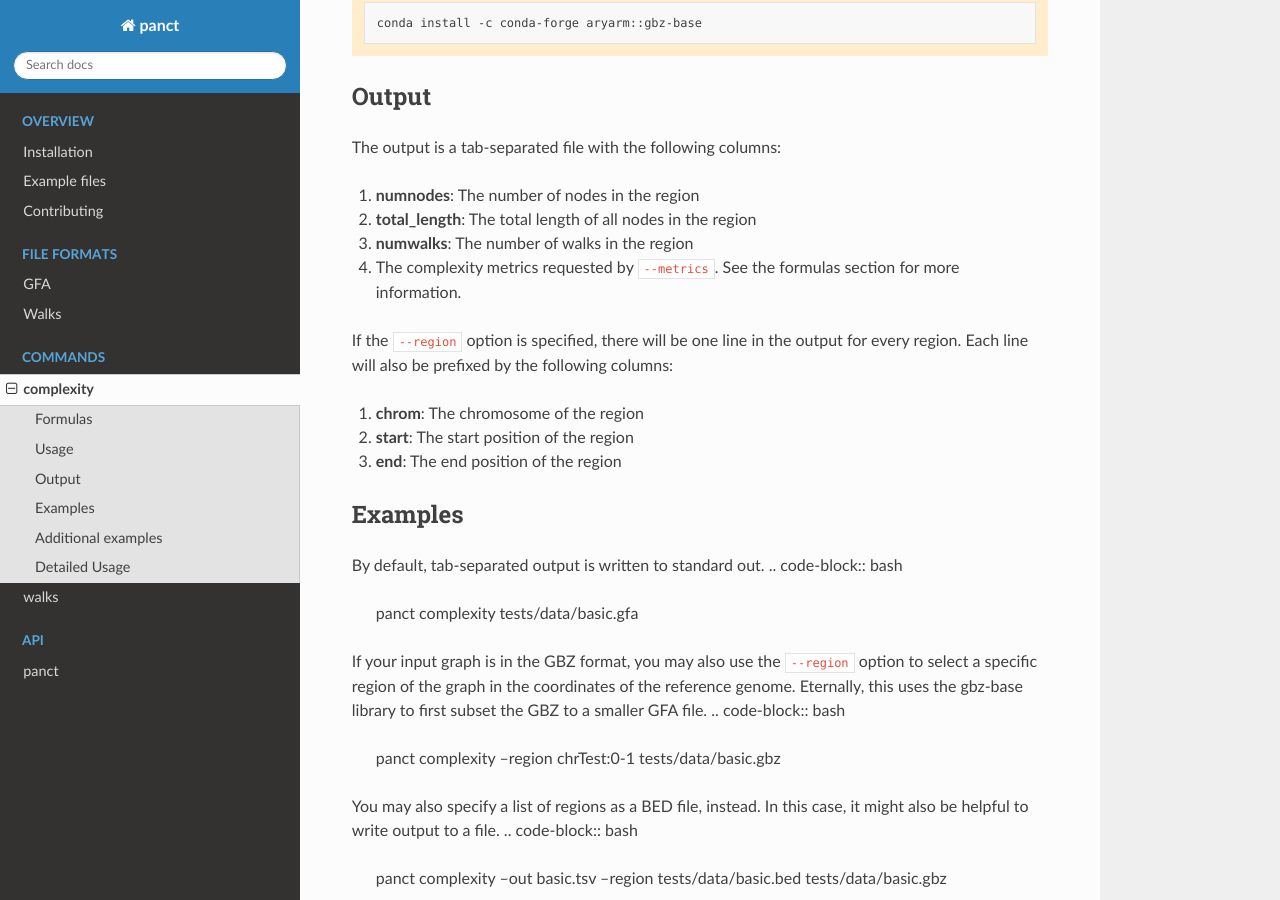
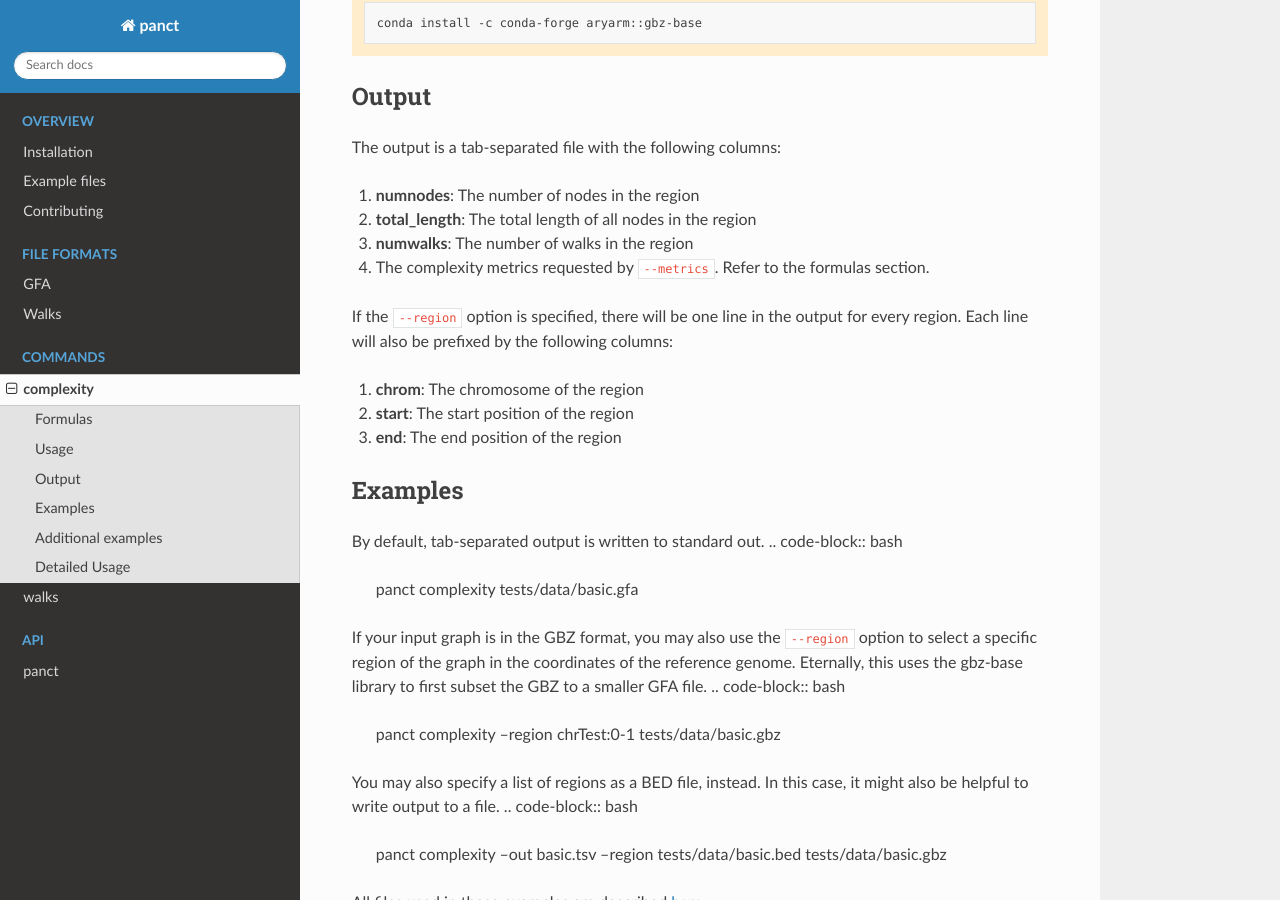
Before and after one commit to CAST-genomics/panCT, a Sphinx documentation site: the page built from docs/commands/complexity.rst, in a window 1280 px wide and 900 px high, scrolled down 1148 px. Built offline with Sphinx 7.4.7 and the Read the Docs theme 3.1.0, drawn with Linux system fonts in a browser that asks for light colours.

Commit message:
docs: fix formulas reference

```diff
--- a/docs/commands/complexity.rst
+++ b/docs/commands/complexity.rst
@@ -64,7 +66,7 @@ The output is a tab-separated file with the following columns:
 1. **numnodes**: The number of nodes in the region
 2. **total_length**: The total length of all nodes in the region
 3. **numwalks**: The number of walks in the region
-4. The complexity metrics requested by ``--metrics``. See the :ref:`formulas <formulas>` section for more information.
+4. The complexity metrics requested by ``--metrics``. Refer to the :ref:`formulas section <_commands-complexity-formulas>`.
 
 If the ``--region`` option is specified, there will be one line in the output for every region. Each line will also be prefixed by the following columns:
 
```
Also changed, not shown: other parts of docs/commands/complexity.rst (+2 -0 lines).
